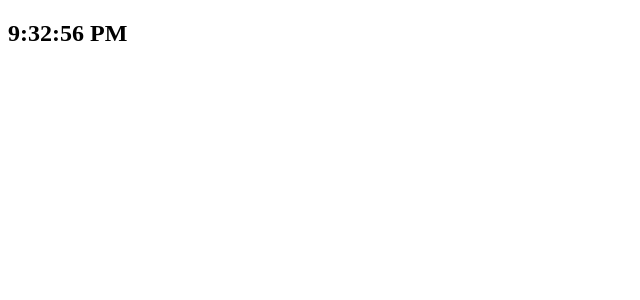
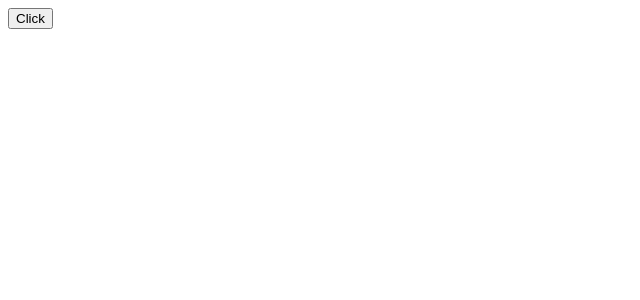
Before and after one commit to svenLrn/react, a React (Vite) app in the folder my-app/: page / in a window 1280 px wide. Shown: the top 300 px of the page, without its empty margins (0-640 px from the left). Built offline with nearby package versions, Linux system fonts and the light colour scheme.

Commit message:
ex 36 is done

```diff
--- a/my-app/src/App.jsx
+++ b/my-app/src/App.jsx
@@ -1,9 +1,10 @@
-import { Clock } from "./Clock";
+import { MouseClicker } from "./MouseClicker";
+
 
 export function App(){
     return(
         <div>
-            <Clock/>
+            <MouseClicker/>
         </div>
     )
 }
--- a/my-app/src/Clock.jsx
+++ /dev/null
@@ -1,20 +0,0 @@
-import { useEffect, useState } from "react";
-
-export function Clock() {
-    const [date, setDate] = useState(new Date())
-    useEffect(()=>{
-       const intervalId = setInterval(() => {
-            setDate((c)=> new Date())
-        }, 1000)
-
-        return()=>{
-            clearInterval(intervalId)
-        }
-    }, [])
-
-    return(
-        <div>
-            <h2>{date.toLocaleTimeString()}</h2>
-        </div>
-    )
-}
--- /dev/null
+++ b/my-app/src/MouseClicker.jsx
@@ -0,0 +1,10 @@
+export function MouseClicker() {
+    const handleClick = (event) => {
+        console.log(event.target.name)
+    }
+    return(
+        <div>
+            <button onClick={handleClick} name = 'one'>Click</button>
+        </div>
+    )
+}
```
